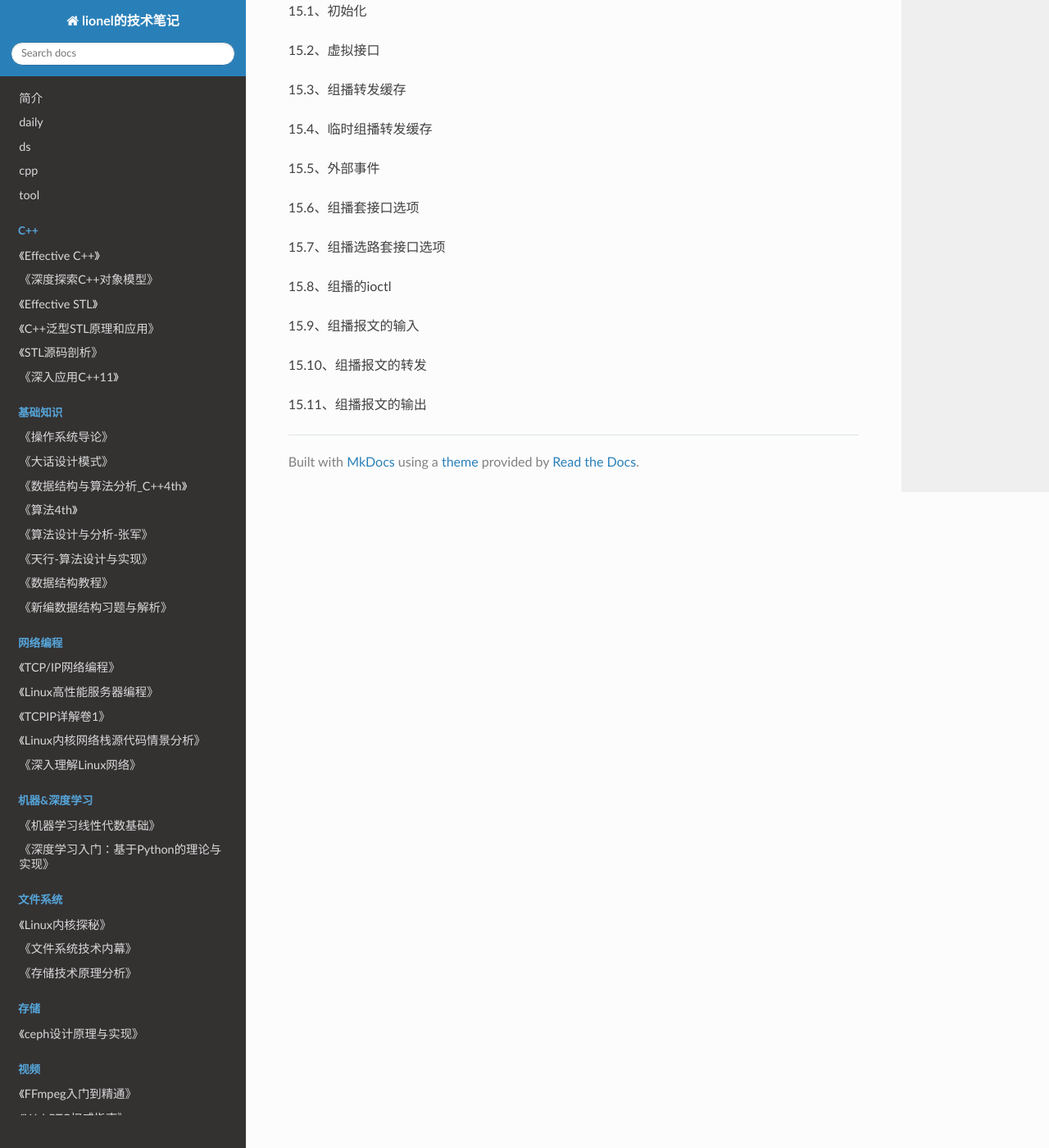
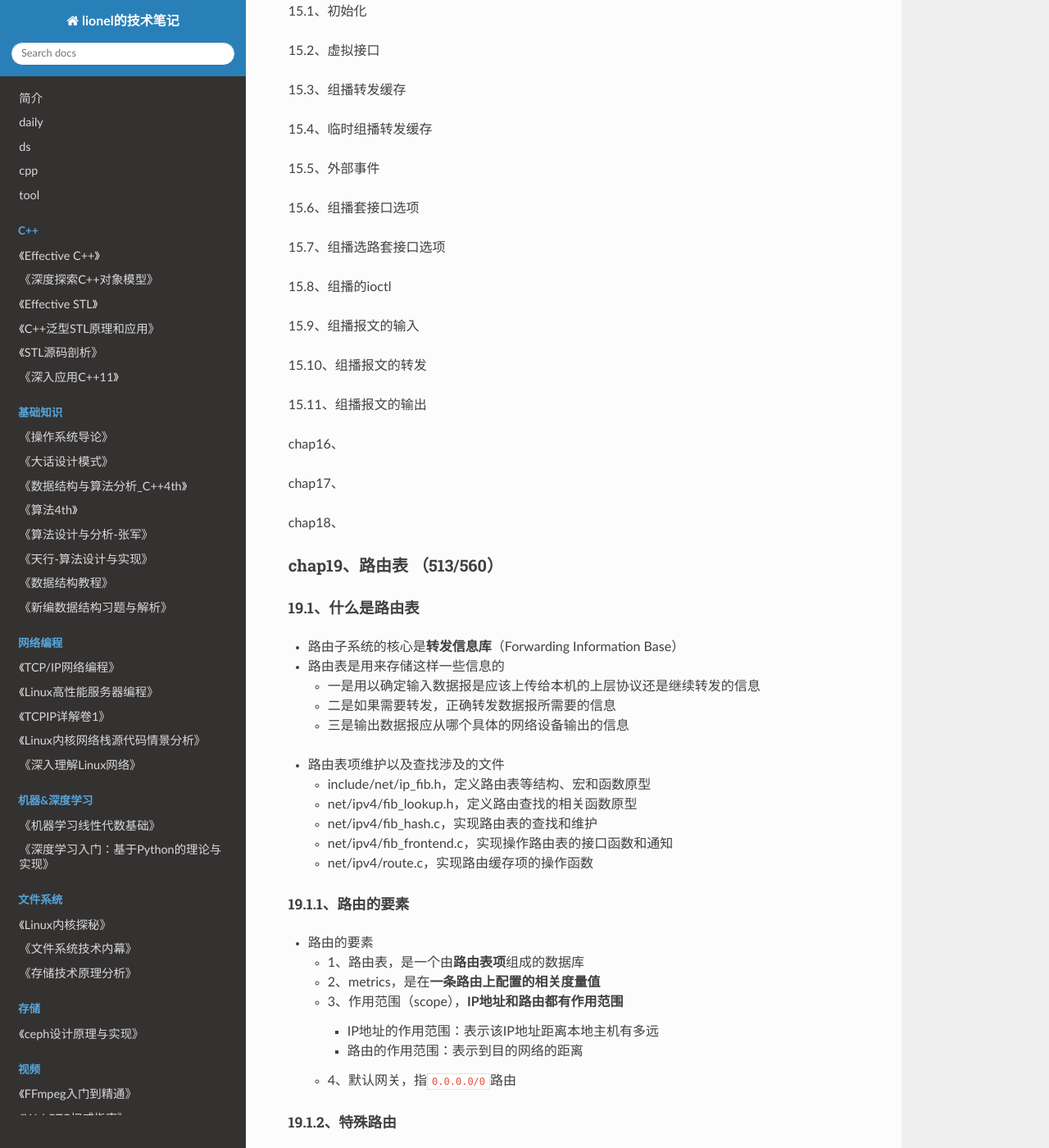
Before and after one commit to wolflion/booknotes, an MkDocs documentation site: the page built from docs/10network/Linux内核源码剖析-tcpip实现(上).md, in a window 1280 px wide and 1400 px high, scrolled down 16845 px. Shown: the whole window at 82% size. Built offline with MkDocs 1.6.1, drawn with Linux system fonts in a browser that asks for light colours; nearby versions of some CDN libraries; some of the changed text lies outside the part shown.

Commit message:
Update Linux内核源码剖析-tcpip实现(上).md

```diff
--- a/docs/10network/Linux内核源码剖析-tcpip实现(上).md
+++ b/docs/10network/Linux内核源码剖析-tcpip实现(上).md
@@ -689,3 +689,52 @@ struct sk_buff_head {
 15.10、组播报文的转发
 
 15.11、组播报文的输出
+
+chap16、
+
+chap17、
+
+chap18、
+
+### chap19、路由表  （513/560）
+
+#### 19.1、什么是路由表
+
++ 路由子系统的核心是**转发信息库**（Forwarding Information Base）
++ 路由表是用来存储这样一些信息的
+  + 一是用以确定输入数据报是应该上传给本机的上层协议还是继续转发的信息
+  + 二是如果需要转发，正确转发数据报所需要的信息
+  + 三是输出数据报应从哪个具体的网络设备输出的信息
+
++ 路由表项维护以及查找涉及的文件
+  + include/net/ip_fib.h，定义路由表等结构、宏和函数原型
+  + net/ipv4/fib_lookup.h，定义路由查找的相关函数原型
+  + net/ipv4/fib_hash.c，实现路由表的查找和维护
+  + net/ipv4/fib_frontend.c，实现操作路由表的接口函数和通知
+  + net/ipv4/route.c，实现路由缓存项的操作函数
+
+##### 19.1.1、路由的要素
+
++ 路由的要素
+  + 1、路由表，是一个由**路由表项**组成的数据库
+  + 2、metrics，是在**一条路由上配置的相关度量值**
+  + 3、作用范围（scope），**IP地址和路由都有作用范围**
+    + IP地址的作用范围：表示该IP地址距离本地主机有多远
+    + 路由的作用范围：表示到目的网络的距离
+  + 4、默认网关，指`0.0.0.0/0`路由
+
+##### 19.1.2、特殊路由
+
++ 有2张特殊的路由表：
+  + 一张表用于本地地址，存储了所有的本地地址
+  + 一张表用于所有其他的路由
+
+##### 19.1.3、路由缓存
+
++ 路由缓存分为2部分
+  + 一部分是**与协议相关的缓存**（ipv4等三层协议），这是**缓存框架部分**
+  + 另一部分是与**协议无关的缓存**，通常被称为DST，嵌套在缓存框架中，只存储与协议无关的信息
+
+#### 19.2、系统参数
+
+#### 19.3、路由表组成结构
```
